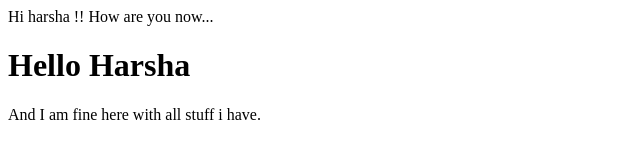
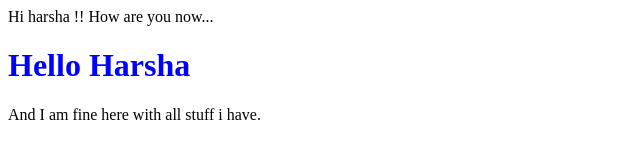
Before and after one commit to harshanagarthi/Assignment_Submission, a plain HTML site: page helloharsha.html in a window 1280 px wide. Shown: the whole page, without its empty margins (0-640 px from the left). Drawn offline with Linux system fonts and the light colour scheme.

Commit message:
Update helloharsha.html

```diff
--- a/helloharsha.html
+++ b/helloharsha.html
@@ -8,7 +8,7 @@
 </head>
 <body>
     Hi harsha !! How are you now...
-    <h1> Hello Harsha</h1>
+    <h1 style="color:blue;"> Hello Harsha</h1>
     And I am fine here with all stuff i have.
 </body>
 </html>
```
